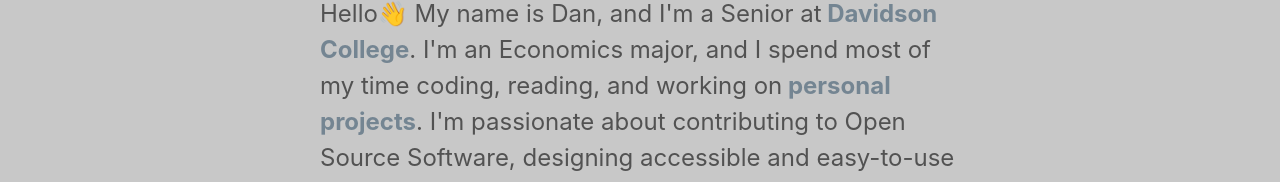
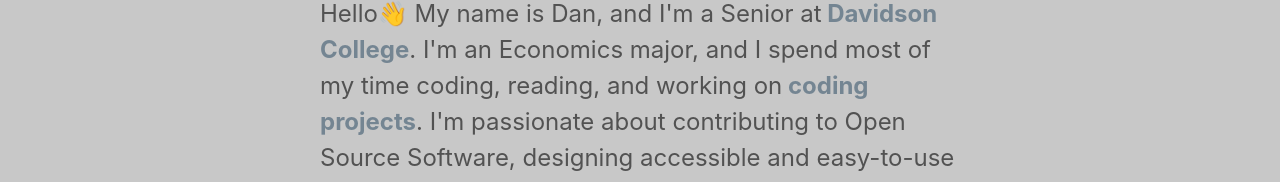
Before and after one commit to danmurphy1217/website, a React (Create React App) app: page / in a window 1280 px wide. Shown: the part 535-717 px from the top of the page. Built offline with nearby package versions, Linux system fonts and the light colour scheme.

Commit message:
comment out unnecessary about me page code

```diff
--- a/src/components/AboutMain.js
+++ b/src/components/AboutMain.js
@@ -64,7 +64,7 @@ export default function AboutMain() {
     (itemPlaintext) => {
       return (
         <Tab eventKey={itemPlaintext} title={itemPlaintext}>
-          <Table striped bordered hover variant="dark">
+          {/* <Table striped bordered hover variant="dark">
             <thead>
               <tr>
                 <th>#</th>
@@ -87,7 +87,7 @@ export default function AboutMain() {
                 <td>@fat</td>
               </tr>
             </tbody>
-          </Table>
+          </Table> */}
         </Tab>
       );
     }
--- a/src/pages/contents/HomePageContents.js
+++ b/src/pages/contents/HomePageContents.js
@@ -31,7 +31,7 @@ const HomePageContent = (
       }}
     >
       {" "}
-      personal projects
+      coding projects
     </a>
     . I'm passionate about contributing to Open Source Software, designing
     accessible and easy-to-use Interfaces, and building a more equitable
```
Also changed, not shown: 1 other file (tests, documents, lock files or other folders).
